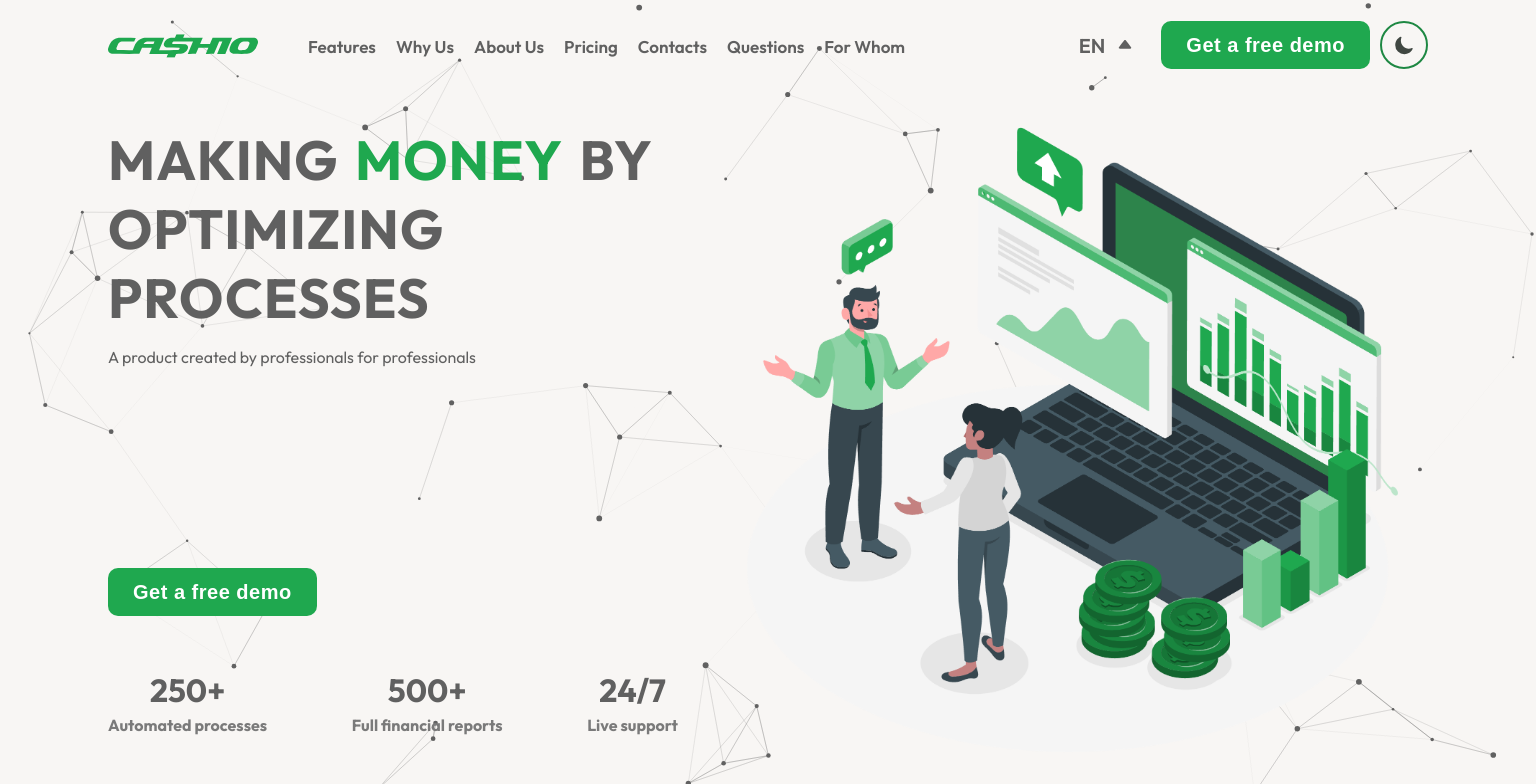
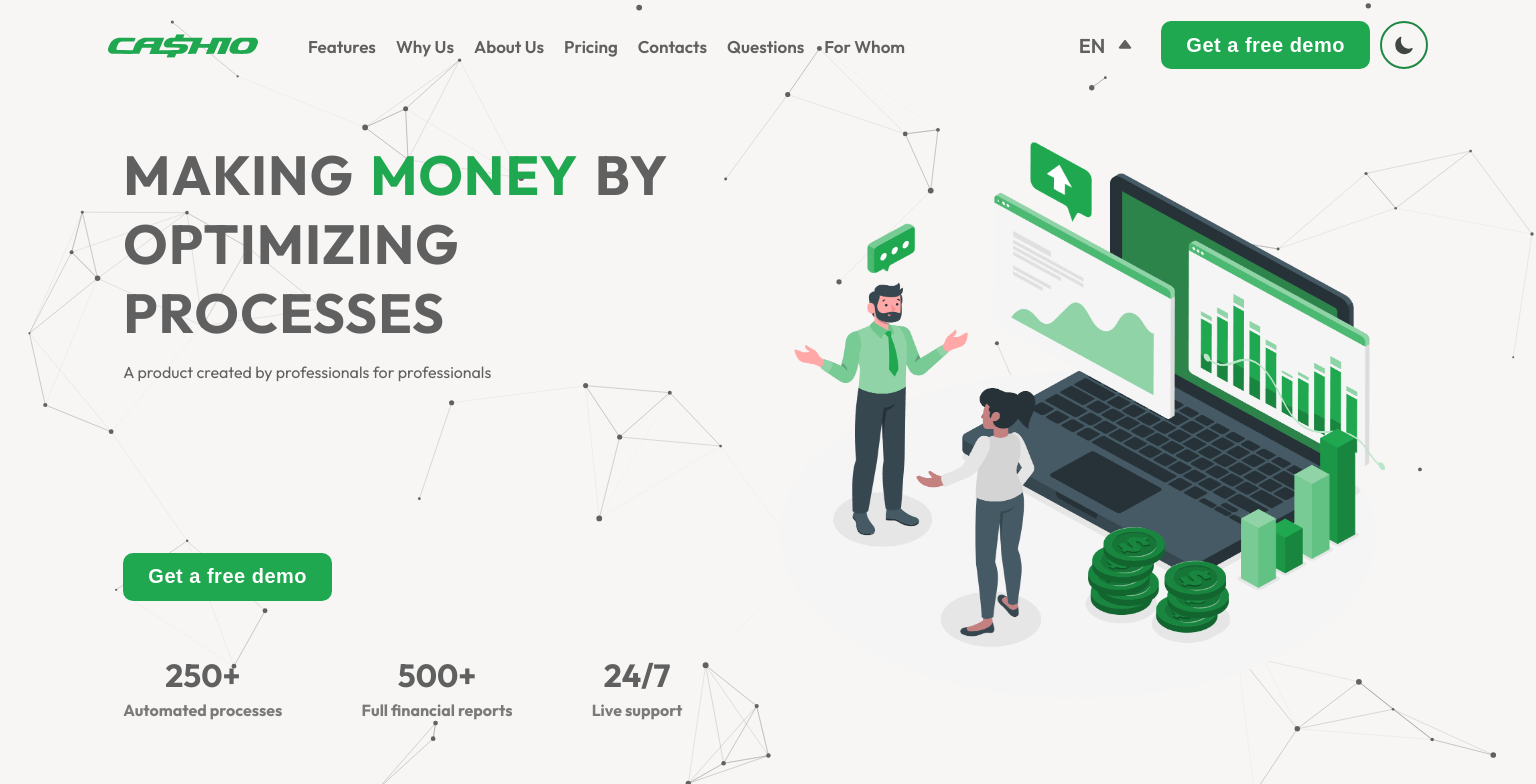
Before and after one commit to RevaGee/Cashio, a React (Create React App) app: page / in a window 1536 px wide. Shown: the top 784 px of the page. Built offline with nearby package versions, Linux system fonts and the light colour scheme.

Commit message:
fixed slogan

```diff
--- a/src/components/Slogan/style.scss
+++ b/src/components/Slogan/style.scss
@@ -19,6 +19,7 @@
   display: flex;
   flex-direction: column;
   justify-content: space-between;
+  padding: 1vw;
 }
 .slogan_image{
   height: 640px;
@@ -172,8 +173,9 @@
     height: 630px;
   }
   .img_slogan{
-    width: 720px;
-    height: 640px;
+    width: 670px;
+    height: 570px;
+    padding: 1vw;
   }
 }
 
```
